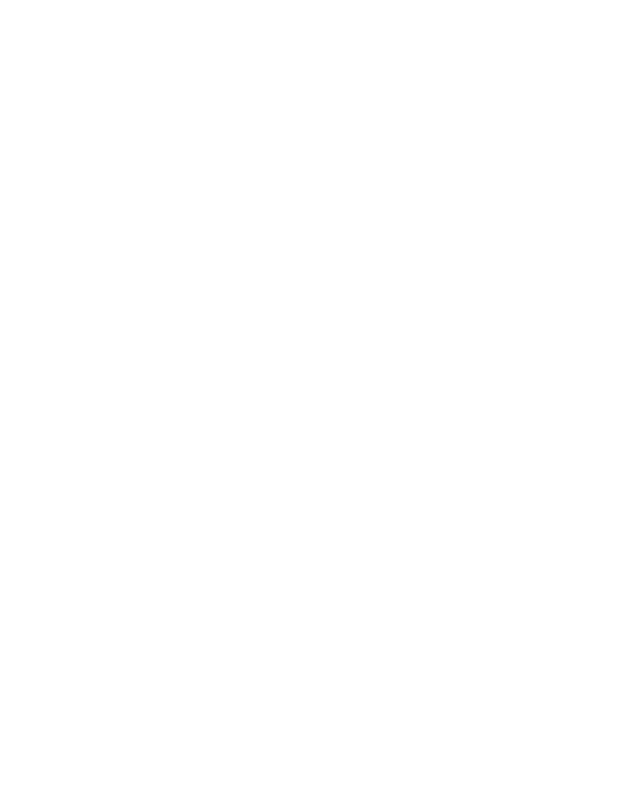
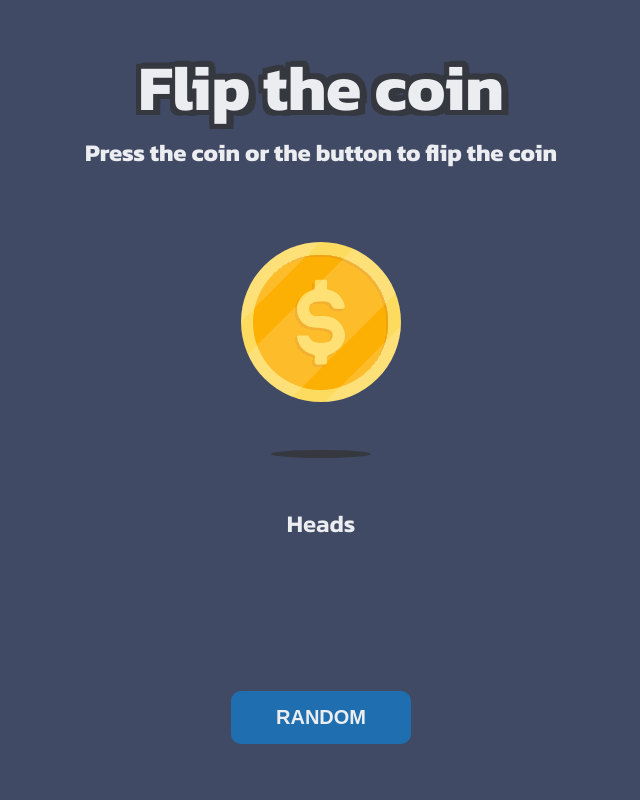
Before and after one commit to Giraldo998/Flip-the-coin, a plain HTML site: page docs/index.html in a window 1280 px wide. Shown: the whole page, without its empty margins (319-959 px from the left). Drawn offline with Linux system fonts and the light colour scheme.

Commit message:
feat: finalizar estructura HTML, aplicar estilos CSS y agregar imágenes
- Se completó la estructura principal del documento HTML.
- Se aplicaron los estilos CSS a todo el proyecto.
- Se añadieron imágenes necesarias en la carpeta 'assets/img'.

```diff
--- a/docs/assets/css/styles.css
+++ b/docs/assets/css/styles.css
@@ -0,0 +1,89 @@
+* {
+	margin: 0;
+	padding: 0;
+	box-sizing: border-box;
+}
+
+body {
+	display: flex;
+	justify-content: center;
+   width: 100dvw;
+   height: 100dvh;
+	font-family: 'Kanit', sans-serif;
+   font-weight: 600;
+	color: #ecedf0;
+	background-color: #404a65;
+
+}
+
+.content-container {
+	display: grid;
+	width: 80%;
+	min-height: 100dvh;
+	grid-template-rows: auto 1fr auto;
+	justify-content: center;
+
+	header {
+		display: flex;
+		justify-content: center;
+		align-items: center;
+		flex-direction: column;
+		width: 100%;
+		padding: 2.5rem;
+      text-align: center;
+
+		.title {
+			width: 100%;
+			font-size: 4rem;
+			text-shadow: -5px 0px 0 #35383f, 5px 0px 0 #35383f, 7px 5px 0 #35383f,
+				7px 0px 0 #35383f, 6px -4px 0 #35383f, 4px -6px 0 #35383f,
+				0px -6px 0 #35383f, -5px -5px 0 #35383f, -5px 5px 0 #35383f,
+				5px 5px 0 #35383f;
+		}
+
+      .caption{
+         font-size: 1.5rem;
+      }
+	}
+
+   main{
+      display: flex;
+      flex-direction: column;
+      align-items: center;
+      gap: 3rem;
+      padding: 2rem 2.5rem;
+      font-size: 1.5rem;
+
+      .coin-container{
+         display: flex;
+         justify-content: center;
+         align-items: center;
+         flex-direction: column;
+         gap: 3rem;
+      }
+
+      .result{
+         text-transform: capitalize;
+      }
+   }
+
+   footer{
+      margin: 0 auto;
+      align-content: center;
+      padding: 2rem 2.5rem 3.5rem;
+
+      .flip-button{
+         width: 180px;
+         height: 53px;
+         padding: 15px 40px;
+         font-size: 1.25rem;
+         font-weight: 600;
+         text-transform: uppercase;
+         color: inherit;
+         border: none;
+         border-radius: 10px;
+         background-color: #1F6FB0;
+         cursor: pointer;
+      }
+   }
+}
--- a/docs/index.html
+++ b/docs/index.html
@@ -3,11 +3,31 @@
 <head>
    <meta charset="UTF-8">
    <meta name="viewport" content="width=device-width, initial-scale=1.0">
+   <link rel="preconnect" href="https://fonts.googleapis.com">
+   <link rel="preconnect" href="https://fonts.gstatic.com" crossorigin>
+   <link href="https://fonts.googleapis.com/css2?family=Kanit:ital,wght@0,100;0,200;0,300;0,400;0,500;0,600;0,700;0,800;0,900;1,100;1,200;1,300;1,400;1,500;1,600;1,700;1,800;1,900&display=swap" rel="stylesheet">
    <link rel="stylesheet" href="assets/css/styles.css">
    <title>Flip the coin 🪙</title>
 </head>
 <body>
-
+   <div class="content-container">
+      <header>
+         <h1 class="title">Flip the coin</h1>
+         <h3 class="caption">Press the coin or the button to flip the coin</h3>
+      </header>
+      <main>
+         <div class="coin-container">
+            <img id="coin-img" src="assets/img/heads.svg" alt="">
+            <img src="assets/img/shadow.svg" alt="">
+         </div>
+         <div class="result">
+            <p id="coin-result">heads</p>
+         </div>
+      </main>
+      <footer>
+         <button id="flip-btn" class="flip-button">random</button>
+      </footer>
+   </div>
    <script type="module" src="assets/Js/index.js"></script>
 </body>
 </html>
```
Also changed, not shown: docs/assets/img/heads.svg (added), docs/assets/img/shadow.svg (added), docs/assets/img/tails.svg (added).
